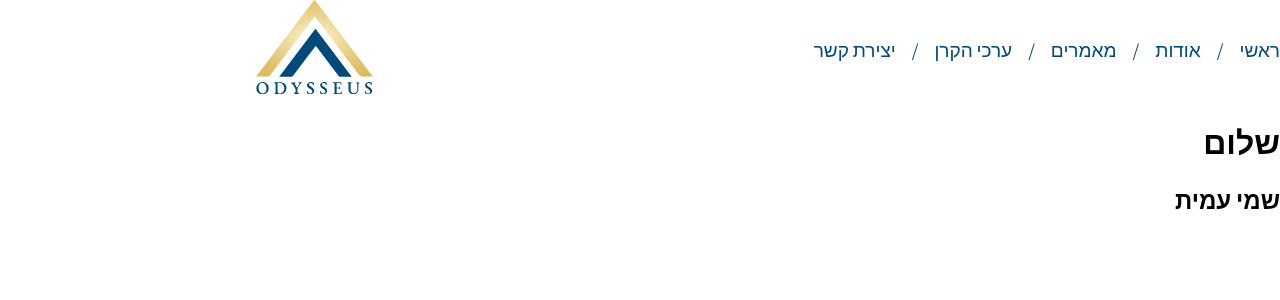
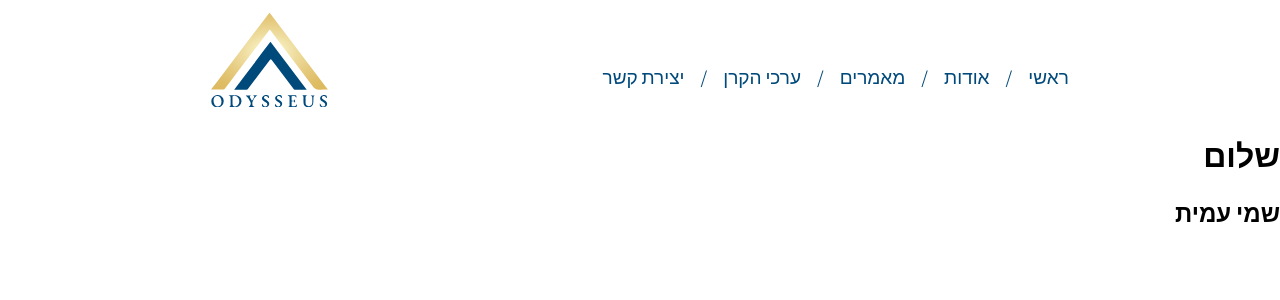
Before and after one commit to AmitElrom/Odysseus-Hedge-Fund, a React (Create React App) app: page / in a window 1280 px wide. Shown: the top 300 px of the page. Built offline with nearby package versions, Linux system fonts and the light colour scheme.

Commit message:
build: navigation bar

```diff
--- a/src/components/layout/layout/Layout.jsx
+++ b/src/components/layout/layout/Layout.jsx
@@ -1,6 +1,6 @@
 import React from "react";
 
-import NavigationBar from "../navigation bar/NavigationBar";
+import NavigationBar from "../navigation bar/navigation bar/NavigationBar";
 
 const Layout = ({ children, className, dir }) => {
   return (
--- a/src/components/layout/navigation bar/NavigationBar.js
+++ b/src/components/layout/navigation bar/navigation bar/NavigationBar.js
@@ -1,6 +1,6 @@
 import React from "react";
 
-import { ReactComponent as LogoIcon } from "../../../imgs/logo.svg";
+import { ReactComponent as LogoIcon } from "../../../../imgs/logo.svg";
 
 import classes from "./NavigationBar.module.css";
 
--- a/src/components/layout/navigation bar/NavigationBar.module.css
+++ b/src/components/layout/navigation bar/navigation bar/NavigationBar.module.css
@@ -6,7 +6,9 @@
 }
 
 .data {
-  width: 80%;
+  margin-top: 1%;
+  margin-left: 16.5%;
+  margin-right: 16.5%;
   display: flex;
   justify-content: space-between;
   align-items: center;
@@ -18,6 +20,8 @@
   list-style: none;
   display: flex;
   padding-right: 0;
+  position: absolute;
+  top: 20%;
 }
 
 .nav ul li {
```
